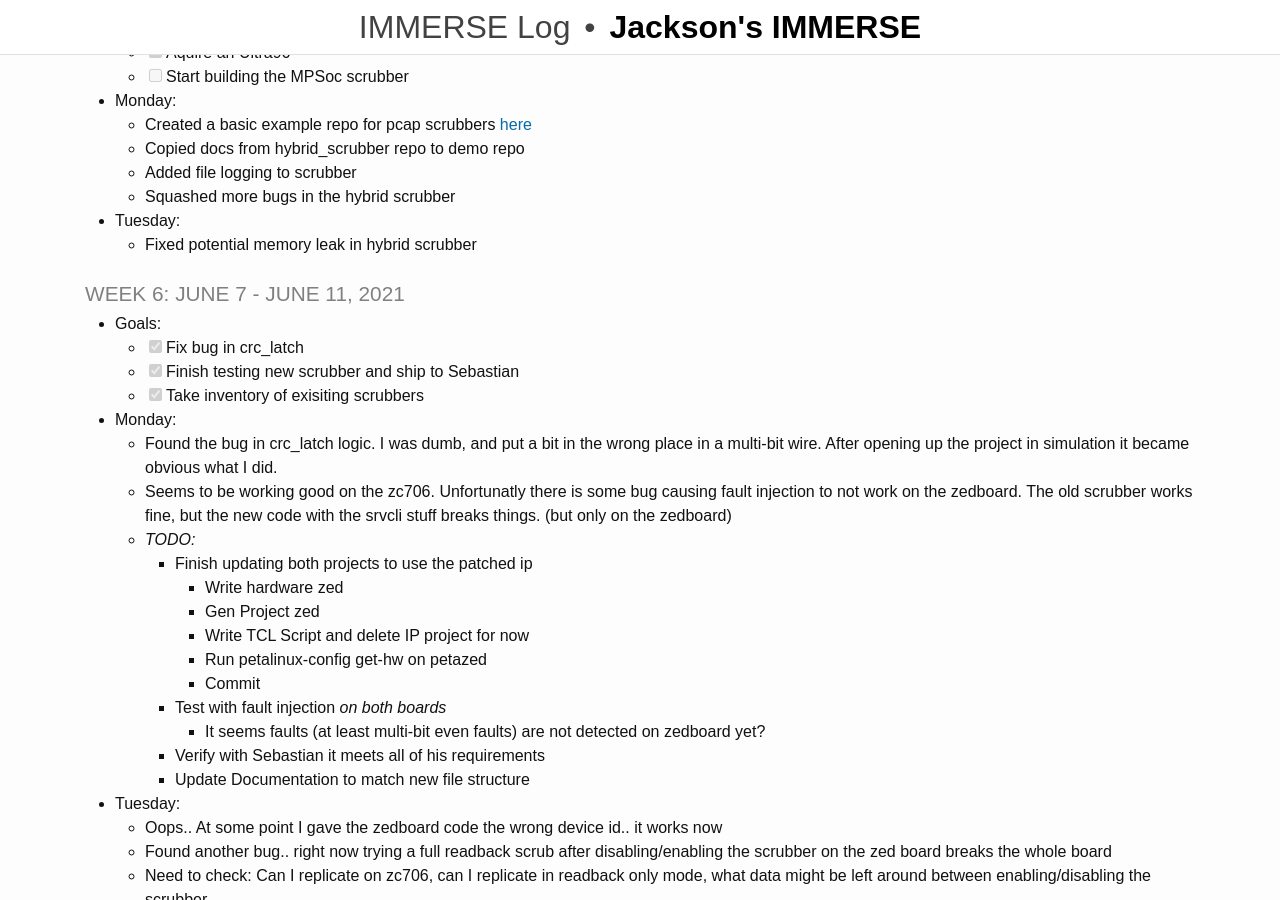
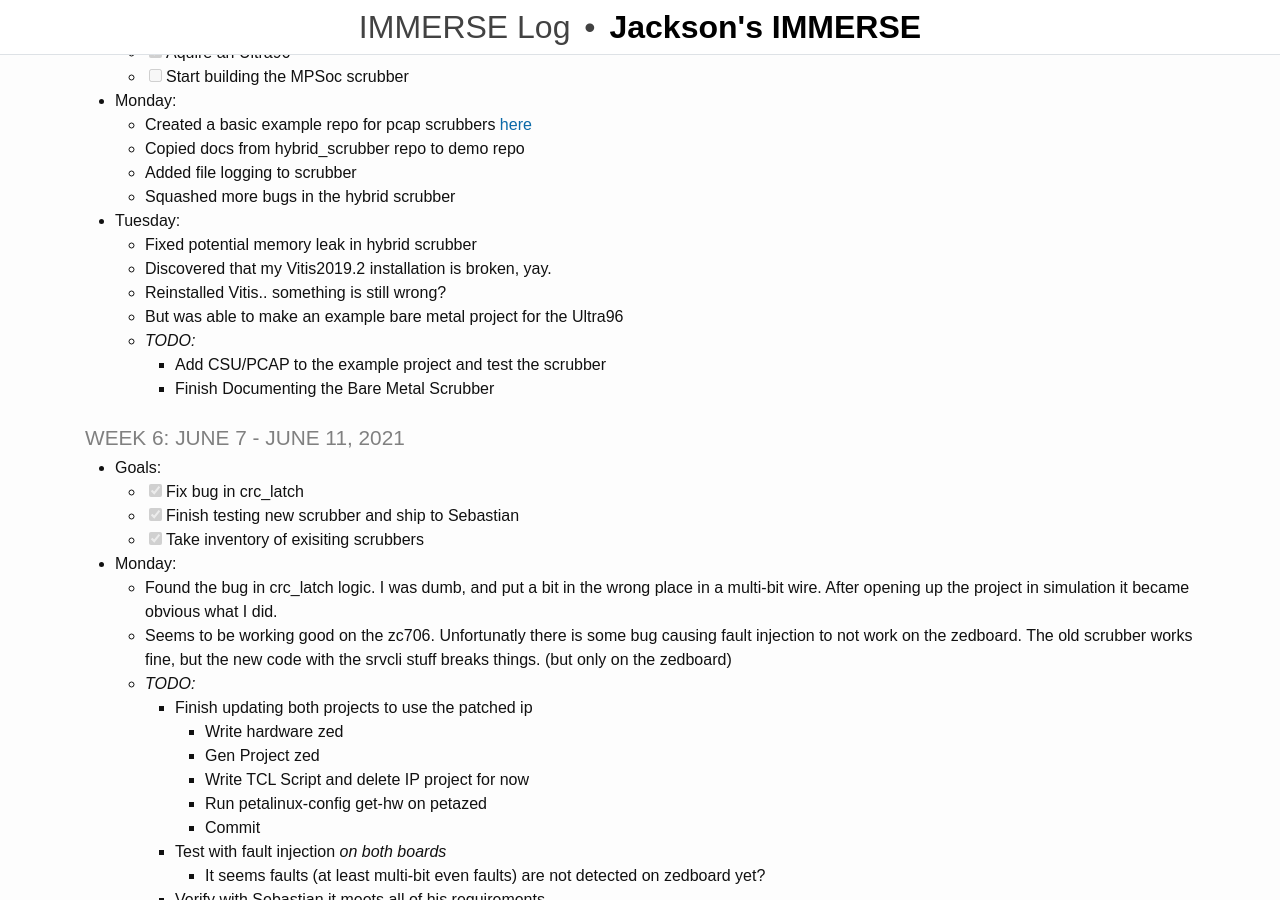
Before and after one commit to rjsmith1999/IMMERSE, a Jekyll site: the page built from _pages/log.md, in a window 1280 px wide and 900 px high, scrolled down 455 px. Built offline with Jekyll 4.4.1, drawn with Linux system fonts in a browser that asks for light colours.

Commit message:
Update Log

```diff
--- a/_pages/log.md
+++ b/_pages/log.md
@@ -32,6 +32,12 @@ title: IMMERSE Log
 
 * **Tuesday**:
   - Fixed potential memory leak in hybrid scrubber
+  - Discovered that my Vitis2019.2 installation is broken, yay.
+  - Reinstalled Vitis.. something is still wrong?
+  - But was able to make an example bare metal project for the Ultra96
+  - _TODO:_
+    - Add CSU/PCAP to the example project and test the scrubber
+    - Finish Documenting the Bare Metal Scrubber
 
 ### Week 6: June 7 - June 11, 2021
 * **Goals**:
```
